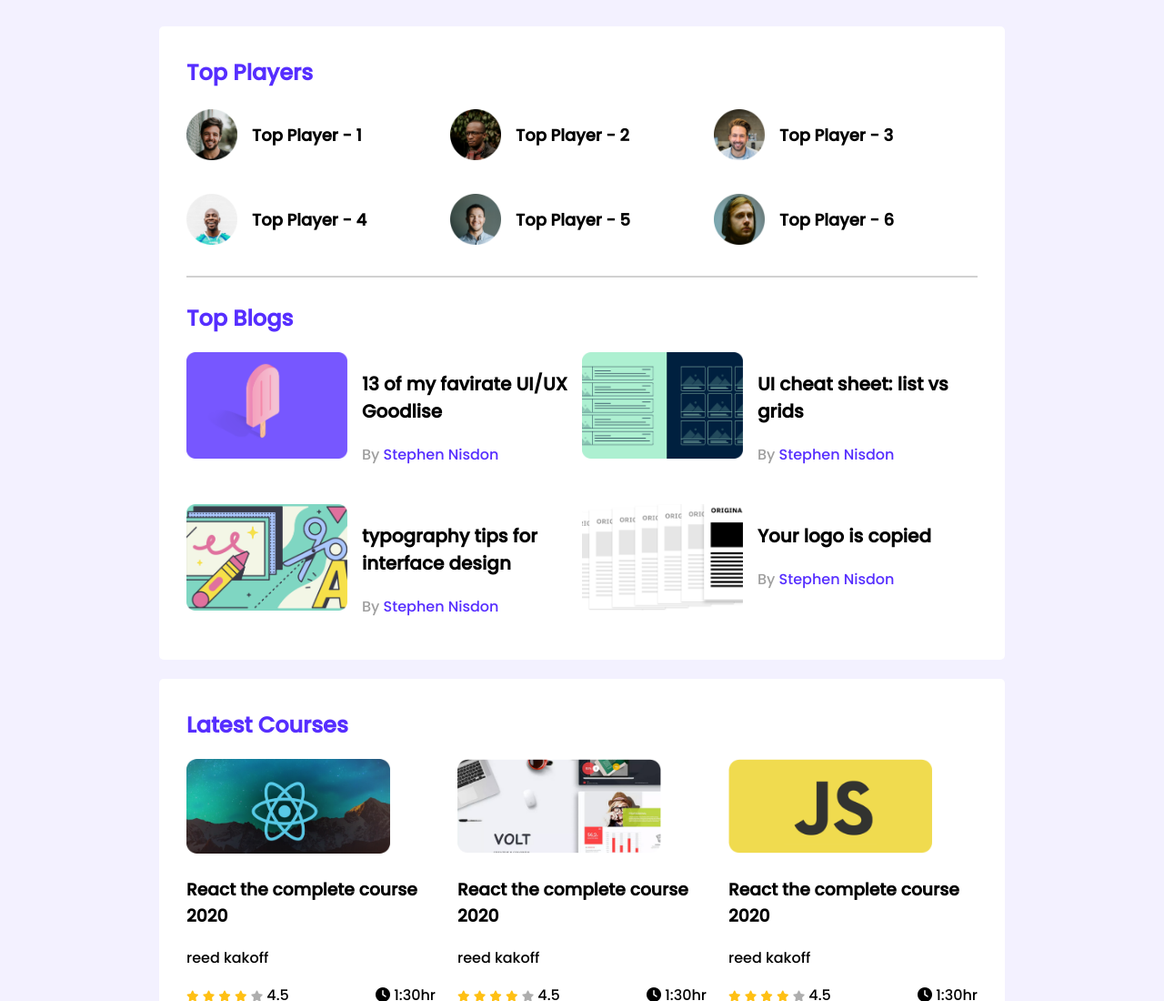
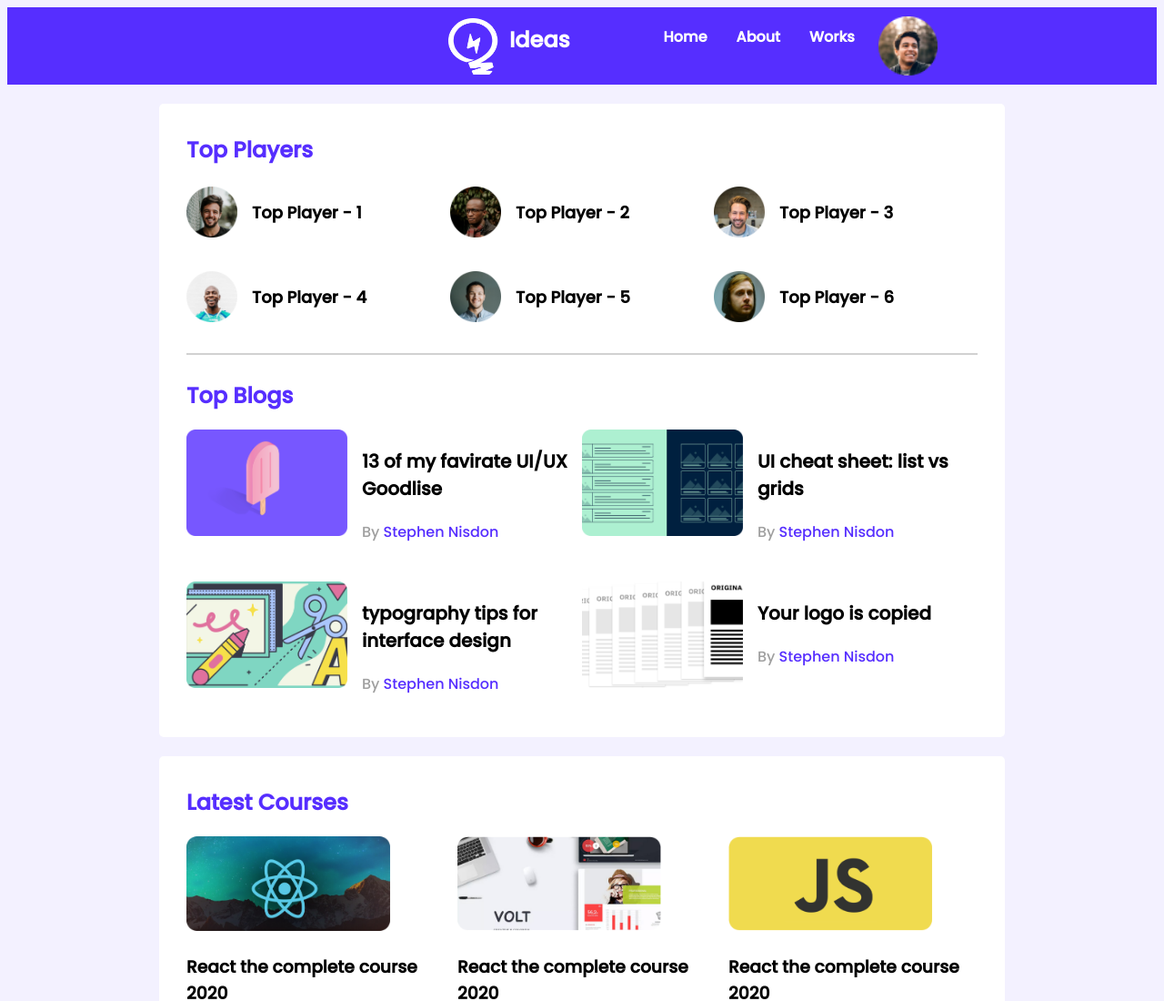
Before and after one commit to easir-arafat-suvro/leader-board-css3, a plain HTML site: page index.html in a window 1280 px wide. Shown: the top 1100 px of the page at 91% size. Drawn offline with Linux system fonts and the light colour scheme.

Commit message:
nav bar added

```diff
--- a/index.html
+++ b/index.html
@@ -15,7 +15,21 @@
 <body>
     <!-- header start -->
     <header>
+        <nav class="nav-bar">
 
+            <span class="logo">
+                <img src="images/icons/logo.png" alt="">
+                <h1>Ideas</h1>
+            </span>
+
+            <span class="btn-nav">
+                <a href="">Home</a>
+                <a href="">About</a>
+                <a href="">Works</a>
+                <img src="images/icons/profile.png" alt="">
+            </span>
+
+        </nav>
     </header>
     <!-- header end -->
     <main>
--- a/styles/style.css
+++ b/styles/style.css
@@ -24,6 +24,47 @@ main{
 hr{
     border: 1px solid #D1D1D1;
     margin-bottom: 27px;
+}
+
+/* -----------Navigation-Bar ------------*/
+
+.nav-bar {
+    display: flex;
+    background-color: rgb(86, 46, 255);
+    justify-content: space-between;
+    padding: 0 450px;
+}
+
+.logo,
+.btn-nav {
+    display: inline-flex;
+    color: white;
+    margin: 0 40px 0 35px;
+}
+
+h1 {
+    margin: 18px 12px;
+}
+
+.logo img {
+    width: 55px;
+    height: 62px;
+    margin-top: 12px;
+}
+
+.nav-bar a {
+    text-decoration: none;
+    margin: 20px 16px;
+    color: white;
+    font-weight: 700;
+}
+
+
+.btn-nav img {
+    width: 65px;
+    height: 65px;
+    padding-top: 10px;
+    padding: 10px;
 }
 
 /* top palyer style */
```
